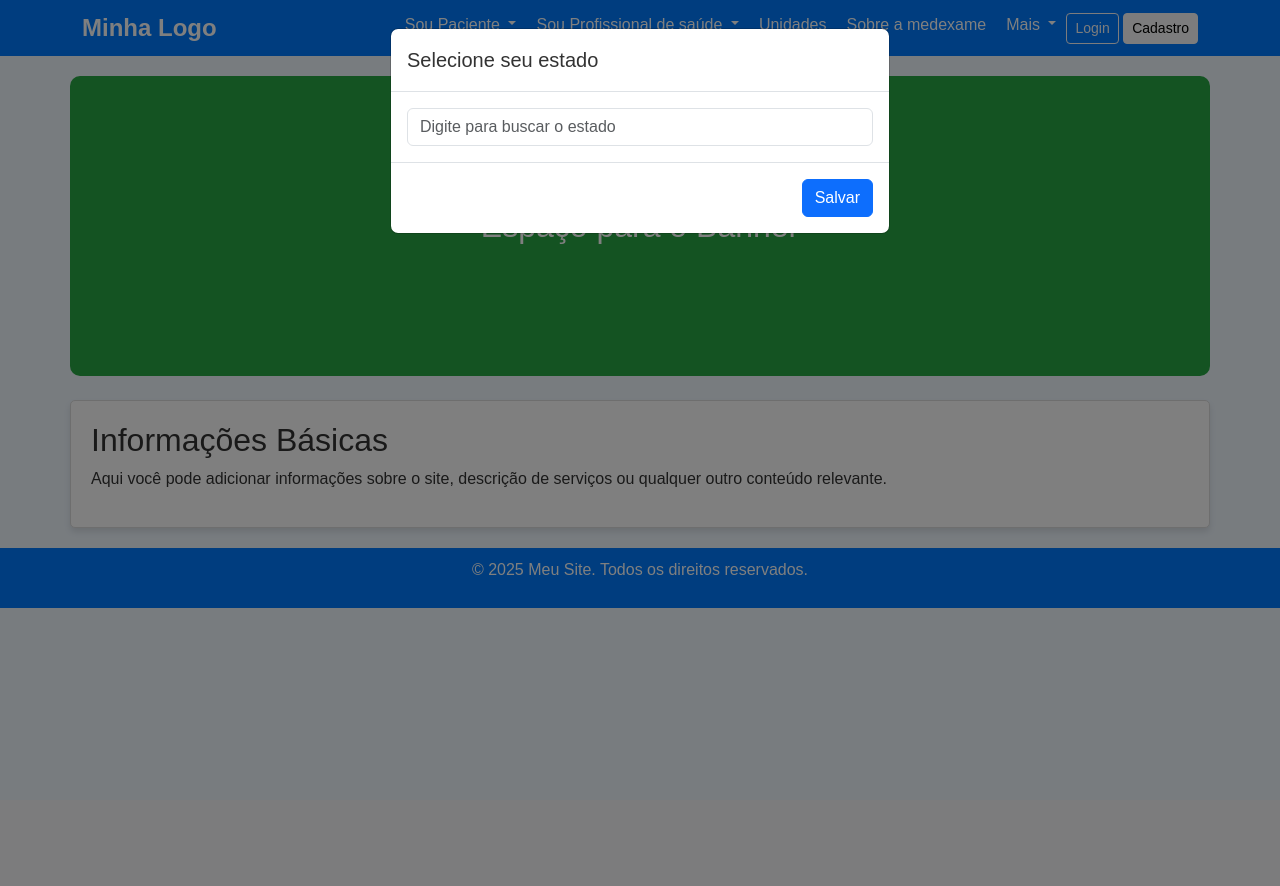
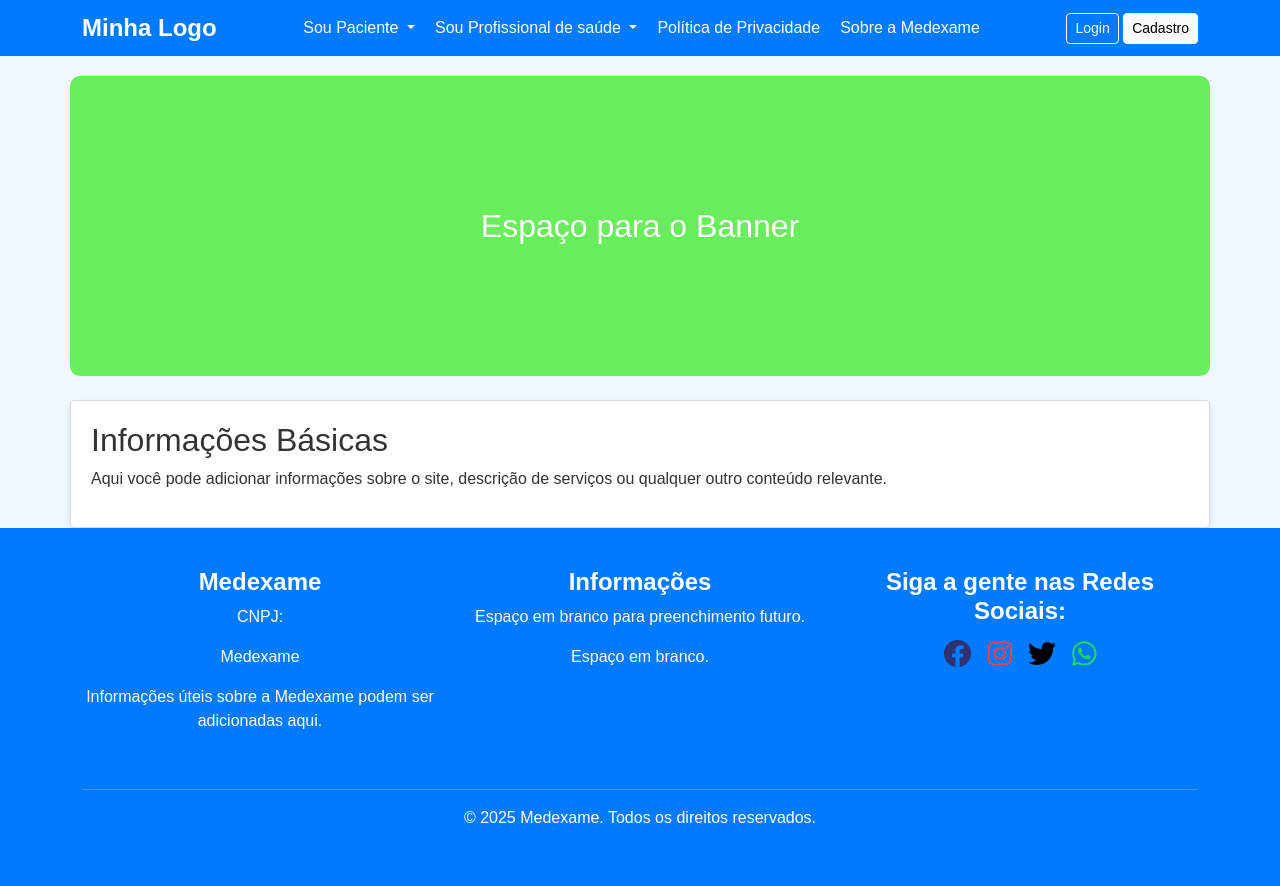
Before and after one commit to Vinicius-DEV1/MedExame-Site, a Django app: page / in a window 1280 px wide. Before the commit the page ends 608 px from the top, so only its background shows below. Run offline with Django 5.2, Linux system fonts and the light colour scheme; some libraries are stand-ins or nearby versions.

Commit message:
Atualização do cabeçalho e rodapé, banner

```diff
--- a/app_site/templates/app_site/index.html
+++ b/app_site/templates/app_site/index.html
@@ -6,6 +6,8 @@
     <title>Site Inicial</title>
     <!-- Bootstrap CSS -->
     <link href="https://cdnjs.cloudflare.com/ajax/libs/bootstrap/5.3.0/css/bootstrap.min.css" rel="stylesheet">
+    <!-- Font Awesome CSS -->
+    <link href="https://cdnjs.cloudflare.com/ajax/libs/font-awesome/5.15.4/css/all.min.css" rel="stylesheet">
     <style>
         body {
             font-family: Arial, sans-serif;
@@ -32,7 +34,7 @@
         }
         .banner {
             margin-top: 20px;
-            background-color: #28a745;
+            background-color: #6aed5c;
             height: 300px;
             display: flex;
             align-items: center;
@@ -53,8 +55,29 @@
             background-color: #007bff;
             color: white;
             text-align: center;
-            padding: 10px 0;
-            margin-top: 20px;
+            padding: 40px 0;
+        }
+        footer .social-icons a {
+            font-size: 28px;
+            margin: 0 10px;
+            text-decoration: none;
+            transition: transform 0.2s ease, color 0.2s ease;
+        }
+        footer .social-icons a:hover {
+            transform: scale(1.2);
+            filter: brightness(1.2);
+        }
+        .facebook {
+            color: #2d3270;
+        }
+        .instagram {
+            color: #E4405F;
+        }
+        .twitter {
+            color: black;
+        }
+        .whatsapp {
+            color: #25D366;
         }
     </style>
 </head>
@@ -64,46 +87,33 @@
         <div class="container d-flex justify-content-between align-items-center">
             <div class="logo">Minha Logo</div>
             <nav class="d-flex">
-                <!-- Cliente -->
                 <div class="nav-item dropdown">
                     <a href="#" class="nav-link dropdown-toggle" id="menuCliente" data-bs-toggle="dropdown" aria-expanded="false">
-                    Sou Paciente
+                        Sou Paciente
                     </a>
                     <ul class="dropdown-menu" aria-labelledby="menuCliente">
-                    <li><a class="dropdown-item" href="#">Opção 1</a></li>
-                    <li><a class="dropdown-item" href="#">Opção 2</a></li>
-                    <li><a class="dropdown-item" href="#">Opção 3</a></li>
+                        <li><a class="dropdown-item" href="#">Consulta</a></li>
+                        <li><a class="dropdown-item" href="#">Exames</a></li>
+                        <li><a class="dropdown-item" href="#">Médicos</a></li>
+                        <li><a class="dropdown-item" href="#">Fale Conosco</a></li>
                     </ul>
                 </div>
-                <!--Profissional de saúde-->
-                <nav class="d-flex">
-                    <div class="nav-item dropdown">
-                        <a href="#" class="nav-link dropdown-toggle" id="menuProfissional" data-bs-toggle="dropdown" aria-expanded="false">
+                <div class="nav-item dropdown">
+                    <a href="#" class="nav-link dropdown-toggle" id="menuProfissional" data-bs-toggle="dropdown" aria-expanded="false">
                         Sou Profissional de saúde
-                        </a>
-                        <ul class="dropdown-menu" aria-labelledby="menuProfissional">
-                        <li><a class="dropdown-item" href="#">Opção 1</a></li>
-                        <li><a class="dropdown-item" href="#">Opção 2</a></li>
-                        <li><a class="dropdown-item" href="#">Opção 3</a></li>
-                        </ul>
-                    </div>
-                <a href="#" class="nav-link">Unidades</a>
-                <a href="#" class="nav-link">Sobre a medexame</a>
-                <!-- Mais -->
-                <div class="nav-item dropdown">
-                    <a href="#" class="nav-link dropdown-toggle" id="menuMais" data-bs-toggle="dropdown" aria-expanded="false">
-                    Mais
                     </a>
-                    <ul class="dropdown-menu" aria-labelledby="menuMais">
-                    <li><a class="dropdown-item" href="#">Opção 1</a></li>
-                    <li><a class="dropdown-item" href="#">Opção 2</a></li>
-                    <li><a class="dropdown-item" href="#">Opção 3</a></li>
+                    <ul class="dropdown-menu" aria-labelledby="menuProfissional">
+                        <li><a class="dropdown-item" href="#">Fazer Login</a></li>
+                        <li><a class="dropdown-item" href="#">Quero ser Parceiro</a></li>
+                        <li><a class="dropdown-item" href="#">Fale Conosco</a></li>
                     </ul>
                 </div>
+                <a href="#" class="nav-link">Política de Privacidade</a>
+                <a href="#" class="nav-link">Sobre a Medexame</a>
             </nav>
             <div>
-                <a href="{% url 'redirecionar_login' %}" class="btn btn-outline-light btn-sm">Login</a>
-                <a href="{% url 'cadastro' %}" class="btn btn-light btn-sm">Cadastro</a>
+                <a href="#" class="btn btn-outline-light btn-sm">Login</a>
+                <a href="cadastro.html" class="btn btn-light btn-sm">Cadastro</a>
             </div>
         </div>
     </header>
@@ -119,78 +129,37 @@
         <p>Aqui você pode adicionar informações sobre o site, descrição de serviços ou qualquer outro conteúdo relevante.</p>
     </div>
 
-    <!-- Modal para seleção do estado -->
-    <div class="modal fade" id="estadoModal" tabindex="-1" aria-labelledby="estadoModalLabel" aria-hidden="true">
-        <div class="modal-dialog">
-            <div class="modal-content">
-                <div class="modal-header">
-                    <h5 class="modal-title" id="estadoModalLabel">Selecione seu estado</h5>
+    <!-- Rodapé -->
+    <footer>
+        <div class="container">
+            <div class="row">
+                <div class="col-md-4 mb-4">
+                    <h4 class="fw-bold">Medexame</h4>
+                    <p>CNPJ:</p>
+                    <p>Medexame</p>
+                    <p>Informações úteis sobre a Medexame podem ser adicionadas aqui.</p>
                 </div>
-                <div class="modal-body">
-                    <input list="estados" id="estadoInput" class="form-control" placeholder="Digite para buscar o estado">
-                    <datalist id="estados">
-                        <option value="Acre (AC)">
-                        <option value="Alagoas (AL)">
-                        <option value="Amapá (AP)">
-                        <option value="Amazonas (AM)">
-                        <option value="Bahia (BA)">
-                        <option value="Ceará (CE)">
-                        <option value="Distrito Federal (DF)">
-                        <option value="Espírito Santo (ES)">
-                        <option value="Goiás (GO)">
-                        <option value="Maranhão (MA)">
-                        <option value="Mato Grosso (MT)">
-                        <option value="Mato Grosso do Sul (MS)">
-                        <option value="Minas Gerais (MG)">
-                        <option value="Pará (PA)">
-                        <option value="Paraíba (PB)">
-                        <option value="Paraná (PR)">
-                        <option value="Pernambuco (PE)">
-                        <option value="Piauí (PI)">
-                        <option value="Rio de Janeiro (RJ)">
-                        <option value="Rio Grande do Norte (RN)">
-                        <option value="Rio Grande do Sul (RS)">
-                        <option value="Rondônia (RO)">
-                        <option value="Roraima (RR)">
-                        <option value="Santa Catarina (SC)">
-                        <option value="São Paulo (SP)">
-                        <option value="Sergipe (SE)">
-                        <option value="Tocantins (TO)">
-                    </datalist>
+                <div class="col-md-4 mb-4">
+                    <h4 class="fw-bold">Informações</h4>
+                    <p>Espaço em branco para preenchimento futuro.</p>
+                    <p>Espaço em branco.</p>
                 </div>
-                <div class="modal-footer">
-                    <button type="button" class="btn btn-primary" id="saveEstado">Salvar</button>
+                <div class="col-md-4 mb-4 text-center">
+                    <h4 class="fw-bold">Siga a gente nas Redes Sociais:</h4>
+                    <div class="d-flex justify-content-center social-icons">
+                        <a href="#" class="mx-2 facebook"><i class="fab fa-facebook"></i></a>
+                        <a href="#" class="mx-2 instagram"><i class="fab fa-instagram"></i></a>
+                        <a href="#" class="mx-2 twitter"><i class="fab fa-twitter"></i></a>
+                        <a href="#" class="mx-2 whatsapp"><i class="fab fa-whatsapp"></i></a>
+                    </div>
                 </div>
             </div>
+            <hr>
+            <p>© 2025 Medexame. Todos os direitos reservados.</p>
         </div>
-    </div>
-
-    <!-- Rodapé -->
-    <footer>
-        <p>&copy; 2025 Meu Site. Todos os direitos reservados.</p>
     </footer>
 
-    <!-- Bootstrap -->
+    <!-- Bootstrap and Font Awesome Scripts -->
     <script src="https://cdnjs.cloudflare.com/ajax/libs/bootstrap/5.3.0/js/bootstrap.bundle.min.js"></script>
-    <script>
-        document.addEventListener("DOMContentLoaded", function () {
-            const estadoModal = new bootstrap.Modal(document.getElementById("estadoModal"));
-            const savedEstado = localStorage.getItem("estado");
-
-            if (!savedEstado) {
-                estadoModal.show();
-            }
-
-            document.getElementById("saveEstado").addEventListener("click", function () {
-                const estado = document.getElementById("estadoInput").value;
-                if (estado) {
-                    localStorage.setItem("estado", estado);
-                    estadoModal.hide();
-                } else {
-                    alert("Por favor, selecione um estado.");
-                }
-            });
-        });
-    </script>
 </body>
 </html>
```
